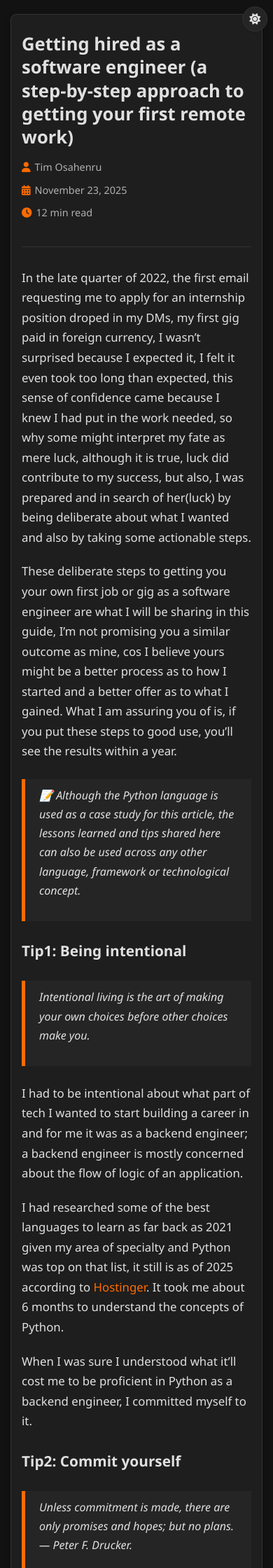
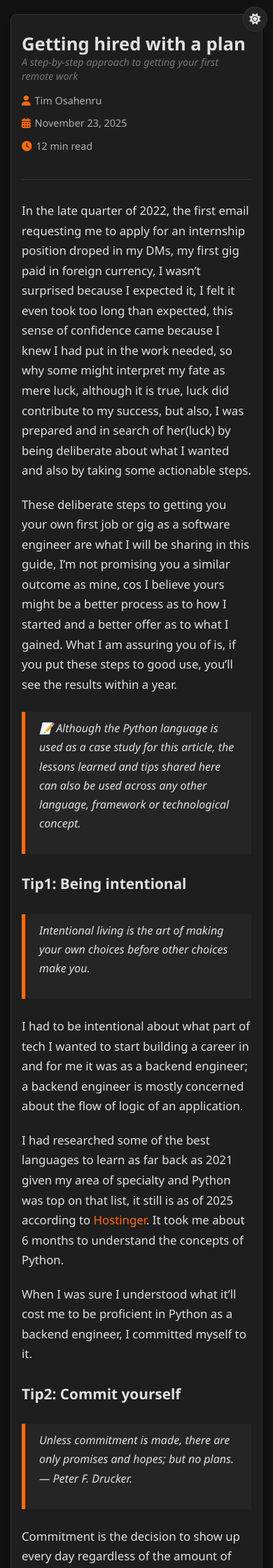
Before and after one commit to TimOsahenru/notes, a Jekyll site: the page built from _posts/2025-11-23-Getting-hired.md, in a window 390 px wide. Shown: the top 2240 px of the page at 70% size. Built offline with Jekyll 4.4.1, drawn with Linux system fonts in a browser that asks for light colours; some of the changed text lies outside the part shown.

Commit message:
getting hired

```diff
--- a/_layouts/default.html
+++ b/_layouts/default.html
@@ -265,6 +265,39 @@
         margin-bottom: 8px;
       }
 
+      /* Comment Call-to-Action Styles */
+.comment-cta {
+    margin-right: 15px;
+    font-size: 0.8rem;
+    color: var(--secondary-text);
+    text-align: right;
+}
+
+.comment-cta p {
+    margin: 0;
+    line-height: 1.4;
+}
+
+/* Adjust share options for the new layout */
+.share-options {
+    display: flex;
+    align-items: center;
+    gap: 12px;
+}
+
+/* Mobile responsiveness for the new layout */
+@media (max-width: 768px) {
+    .share-options {
+        flex-direction: column;
+        gap: 10px;
+    }
+
+    .comment-cta {
+        margin-right: 0;
+        text-align: center;
+    }
+}
+
       .content-image {
         width: 100%;
         margin: 25px 0;
@@ -300,6 +333,47 @@
         color: var(--footer-color);
         font-size: 0.85rem;
       }
+
+/* Blog Subtitle Styles */
+.blog-subtitle {
+    font-size: 1rem;
+    color: #777777;
+    margin: -8px 0 20px 0;
+    font-weight: 400;
+    font-style: italic;
+    line-height: 1.4;
+}
+
+/* Adjust blog title margin to accommodate subtitle */
+.blog-title {
+    font-size: 2.2rem;
+    margin-bottom: 5px;
+    color: var(--text-color);
+    line-height: 1.3;
+}
+
+/* Mobile responsiveness for subtitle */
+@media (max-width: 768px) {
+    .blog-subtitle {
+        font-size: 1rem;
+        margin: -6px 0 15px 0;
+    }
+
+    .blog-title {
+        font-size: 1.8rem;
+    }
+}
+
+@media (max-width: 480px) {
+    .blog-subtitle {
+        font-size: 0.9rem;
+        margin: -5px 0 12px 0;
+    }
+
+    .blog-title {
+        font-size: 1.6rem;
+    }
+}
 
       .back-link {
         color: var(--accent);
--- a/_layouts/post.html
+++ b/_layouts/post.html
@@ -4,6 +4,8 @@ layout: default
 
 <header class="blog-header">
     <h1 class="blog-title">{{ page.title }}</h1>
+        <p class="blog-subtitle">{{ page.footnote }}</p>
+
 
     <div class="blog-meta">
         <div class="meta-item">
@@ -46,6 +48,9 @@ layout: default
         Back to all articles
     </a>
     <div class="share-options">
+        <div class="comment-cta">
+            <p>Please leave a comment on these platforms, if this post excites you</p>
+        </div>
         <a href="https://github.com/{{ site.social.github }}" class="share-btn" aria-label="Find me on GitHub">
             <i class="fab fa-github"></i>
         </a>
--- a/_posts/2025-11-23-Getting-hired.md
+++ b/_posts/2025-11-23-Getting-hired.md
@@ -1,9 +1,12 @@
 ---
 layout: post
-title:  "Getting hired as a software engineer (a step-by-step approach to getting your first remote work)"
-date:   2025-11-23 17:23:33 +0000
+title: "Getting hired with a plan"
+date: 2025-11-23 17:23:33 +0000
 categories: []
+description: "A practical guide with actionable steps to land your first remote software engineering job, from skill development to effective self-marketing and community engagement."
+footnote: "A step-by-step approach to getting your first remote work"
 ---
+
 In the late quarter of 2022, the first email requesting me to apply for an internship position droped in my DMs, my first gig paid in foreign currency, I wasn’t surprised because I expected it, I felt it even took too long than expected, this sense of confidence came because I knew I had put in the work needed, so why some might interpret my fate as mere luck, although it is true, luck did contribute to my success, but also, I was prepared and in search of her(luck) by being deliberate about what I wanted and also by taking some actionable steps.
 
 These deliberate steps to getting you your own first job or gig as a software engineer are what I will be sharing in this guide, I’m not promising you a similar outcome as mine, cos I believe yours might be a better process as to how I started and a better offer as to what I gained. What I am assuring you of is, if you put these steps to good use, you’ll see the results within a year.
```
